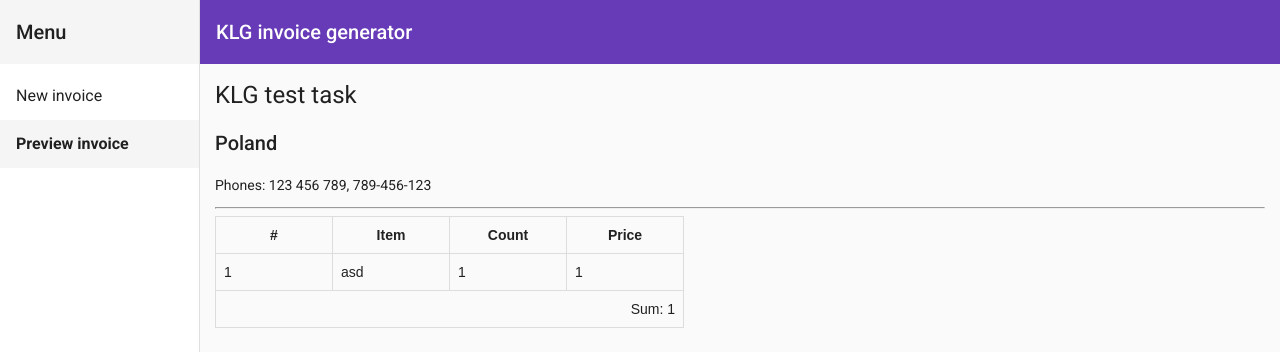
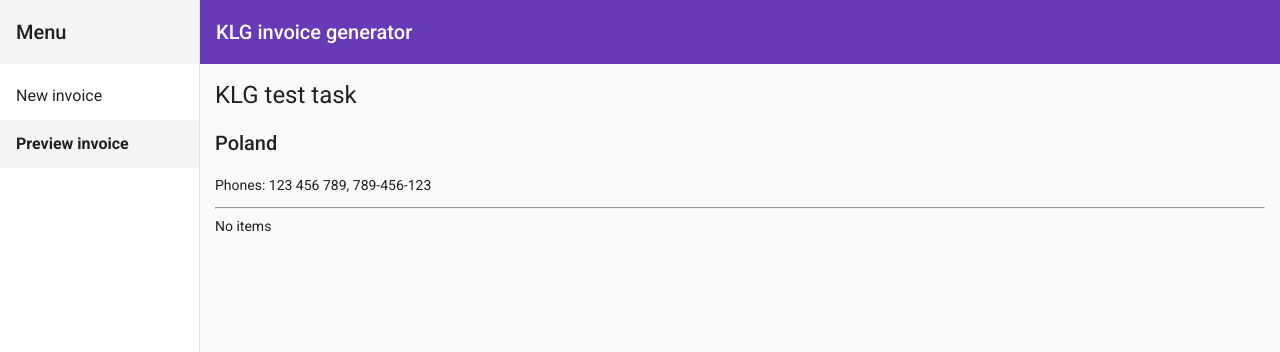
Before and after one commit to dlabarzewski/klg-invoice-generator, an Angular app: page /preview in a window 1280 px wide. Shown: the top 352 px of the page. Built offline with nearby package versions, Linux system fonts and the light colour scheme.

Commit message:
feat: invoice preview show invoice data

```diff
--- a/src/app/components/preview-invoice/preview-invoice.component-module.ts
+++ b/src/app/components/preview-invoice/preview-invoice.component-module.ts
@@ -1,8 +1,9 @@
+import { CommonModule } from '@angular/common';
 import { NgModule } from '@angular/core';
 import { PreviewInvoiceComponent } from './preview-invoice.component';
 
 @NgModule({
-  imports: [],
+  imports: [CommonModule],
   declarations: [PreviewInvoiceComponent],
   providers: [],
   exports: [PreviewInvoiceComponent]
--- a/src/app/components/preview-invoice/preview-invoice.component.html
+++ b/src/app/components/preview-invoice/preview-invoice.component.html
@@ -6,22 +6,24 @@
 
 <hr>
 
-<!-- <p>No items</p> -->
-
-<table>
+<table *ngIf="invoice$ | async as invoice; else empty">
     <tr>
         <th>#</th>
         <th>Item</th>
         <th>Count</th>
         <th>Price</th>
     </tr>
-    <tr>
-        <td>1</td>
-        <td>asd</td>
-        <td>1</td>
-        <td>1</td>
+    <tr *ngFor="let item of invoice.items; let i = index">
+        <td>{{ i + 1 }}</td>
+        <td>{{ item.name }}</td>
+        <td>{{ item.count }}</td>
+        <td>{{ item.price }}</td>
     </tr>
     <tr>
-        <td class="right-align" colspan="4">Sum: 1</td>
+        <td class="right-align" colspan="4">Sum: {{ invoice.totalValue }}</td>
     </tr>
 </table>
+
+<ng-template #empty>
+  <p>No items</p>
+</ng-template>
--- a/src/app/components/preview-invoice/preview-invoice.component.ts
+++ b/src/app/components/preview-invoice/preview-invoice.component.ts
@@ -1,4 +1,7 @@
-import { ChangeDetectionStrategy, Component, ViewEncapsulation } from '@angular/core';
+import { ChangeDetectionStrategy, Component, OnDestroy, ViewEncapsulation } from '@angular/core';
+import { map, Observable, of, shareReplay, switchMap, take } from 'rxjs';
+import { InvoicePreviewInvoiceQueryModel } from 'src/app/query-models/invoice-preview-invoice.query-model';
+import { InvoiceService } from '../../services/invoice.service';
 
 @Component({
   selector: 'app-preview-invoice',
@@ -7,5 +10,30 @@ import { ChangeDetectionStrategy, Component, ViewEncapsulation } from '@angular/
   encapsulation: ViewEncapsulation.Emulated,
   changeDetection: ChangeDetectionStrategy.OnPush
 })
-export class PreviewInvoiceComponent {
+export class PreviewInvoiceComponent implements OnDestroy {
+  readonly invoice$: Observable<InvoicePreviewInvoiceQueryModel|undefined> = this._invoiceService.getLast().pipe(
+    map(invoice => {
+      if (invoice === undefined) return undefined;
+
+      return {
+        items: invoice.items,
+        totalValue: invoice.items.reduce((acc, cur) => acc + cur.count * cur.price, 0)
+      }
+    }),
+    shareReplay(1)
+  );
+
+  constructor(private _invoiceService: InvoiceService) {
+  }
+
+  ngOnDestroy(): void {
+    this.invoice$.pipe(
+      take(1),
+      switchMap(invoice => {
+        if (invoice === undefined) return of();
+
+        return this._invoiceService.clearLast();
+      })
+    ).subscribe();
+  }
 }
--- /dev/null
+++ b/src/app/query-models/invoice-preview-invoice-item.query-model.ts
@@ -0,0 +1,5 @@
+export interface InvoicePreviewInvoiceItemQueryModel {
+  readonly name: string;
+  readonly count: number;
+  readonly price: number;
+}
--- /dev/null
+++ b/src/app/query-models/invoice-preview-invoice.query-model.ts
@@ -0,0 +1,6 @@
+import { InvoicePreviewInvoiceItemQueryModel } from "./invoice-preview-invoice-item.query-model";
+
+export interface InvoicePreviewInvoiceQueryModel {
+  readonly items: InvoicePreviewInvoiceItemQueryModel[];
+  readonly totalValue: number;
+}
```
